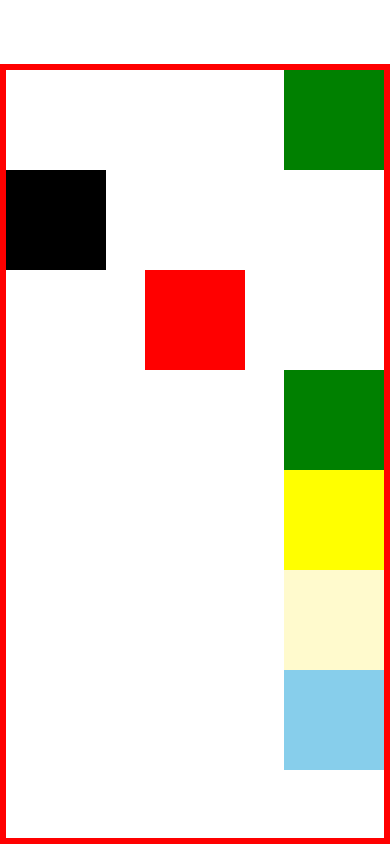
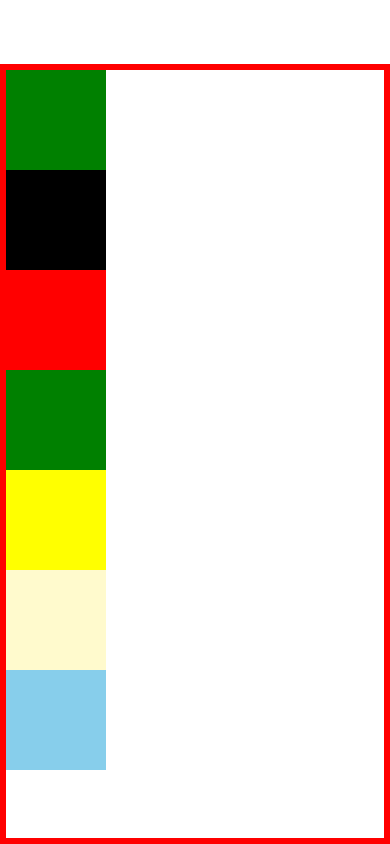
Before and after one commit to TimiMaliki/React-naive, a React Native app in the folder Tutorial/CoreComponents/: screen / in a window 390 px wide. Built offline with nearby package versions, Linux system fonts and the light colour scheme.

Commit message:
tutotial : flex-wrap

```diff
--- a/Tutorial/CoreComponents/App.js
+++ b/Tutorial/CoreComponents/App.js
@@ -1,37 +1,31 @@
-import {
-  StyleSheet,
-  View,
-} from "react-native";
+import { StyleSheet, View } from "react-native";
 
 import Box from "./component/Box";
 
 const styles = StyleSheet.create({
   container: {
     flex: 1,
-    alignItems: "flex-end",
     marginTop: 64,
     borderWidth: 6,
     borderColor: "red",
   },
-  text:{
-    color:"white",
-    fontSize:40,
-    fontWeight:"bold",
-  }
-
-})
+  text: {
+    color: "white",
+    fontSize: 40,
+    fontWeight: "bold",
+  },
+});
 
 export default function App() {
-
   return (
-    <View style={[styles.text,styles.container]}>
-    <Box style={{backgroundColor:"green", alignSelf: "flex-end",}}>Box 1</Box>
-     <Box style={{backgroundColor:"black",alignSelf: "flex-start",}}> Box 2 </Box>
-      <Box style={{backgroundColor:"red",alignSelf: "center"}}> Box 3 </Box>
-       <Box style={{backgroundColor:"green",}}> Box 4 </Box>
-       <Box style={{backgroundColor:"yellow",}}> Box 5 </Box>
-      <Box style={{backgroundColor:"lemonchiffon",}}> Box 6 </Box>
-       <Box style={{backgroundColor:"skyblue",}}> Box 7 </Box>
+    <View style={[styles.text, styles.container]}>
+      <Box style={{ backgroundColor: "green",}}>  Box 1 </Box>
+      <Box style={{ backgroundColor: "black",}}> Box 2</Box>
+      <Box style={{ backgroundColor: "red",}}> Box 3 </Box>
+      <Box style={{ backgroundColor: "green" }}> Box 4 </Box>
+      <Box style={{ backgroundColor: "yellow" }}> Box 5 </Box>
+      <Box style={{ backgroundColor: "lemonchiffon" }}> Box 6 </Box>
+      <Box style={{ backgroundColor: "skyblue" }}> Box 7 </Box>
     </View>
   );
 }
```
